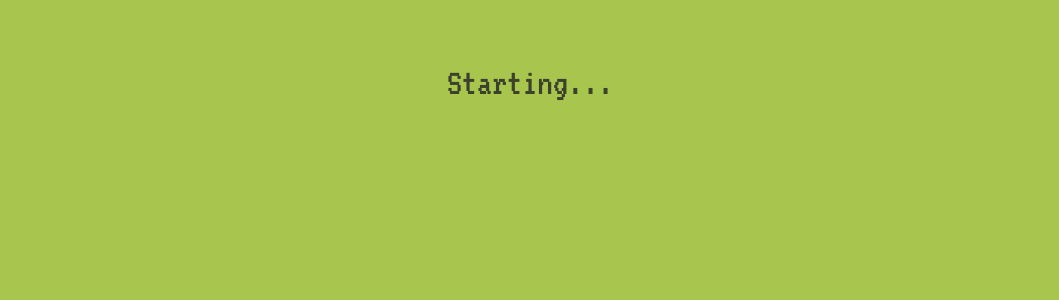
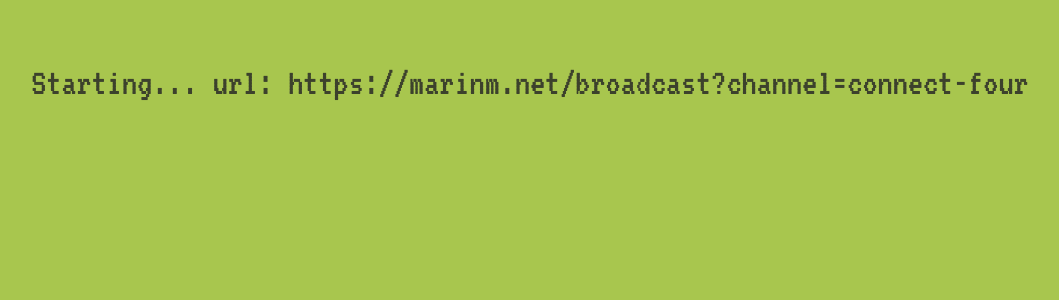
Before and after one commit to marinm/connect-four, a React (Vite) app: page / in a window 1280 px wide. Shown: the top 300 px of the page, without its empty margins (110-1169 px from the left). Built offline with nearby package versions, Linux system fonts and the light colour scheme.

Commit message:
pass socket context

```diff
--- a/src/App.tsx
+++ b/src/App.tsx
@@ -1,8 +1,18 @@
 import "./App.css";
 import { Pages } from "./components/Pages";
+import { useEasyWebSocket } from "./hooks/useEasyWebSocket";
+import { valid } from "./logic/valid";
+import { SocketContext } from "./contexts/SocketContext";
+
+const SERVER_URL = "https://marinm.net/broadcast?channel=connect-four";
 
 function App() {
-    return <Pages />;
+    const socket = useEasyWebSocket({ url: SERVER_URL, valid });
+    return (
+        <SocketContext.Provider value={socket}>
+            <Pages />
+        </SocketContext.Provider>
+    );
 }
 
 export default App;
--- a/src/components/Pages.tsx
+++ b/src/components/Pages.tsx
@@ -1,11 +1,13 @@
-import { useState } from "react";
+import { useContext, useState } from "react";
+import { SocketContext } from "../contexts/SocketContext";
 
 export function Pages() {
     const [page] = useState<string>("start");
+    const socket = useContext(SocketContext);
 
     switch (page) {
         case "start":
-            return "Starting...";
+            return "Starting... url: " + socket?.url;
     }
 
     return "Error";
--- /dev/null
+++ b/src/contexts/SocketContext.ts
@@ -0,0 +1,4 @@
+import { createContext } from "react";
+import { EasyWebSocket } from "../hooks/useEasyWebSocket";
+
+export const SocketContext = createContext<null | EasyWebSocket>(null);
--- /dev/null
+++ b/src/logic/valid.ts
@@ -0,0 +1,5 @@
+import { Message } from "../hooks/useEasyWebSocket";
+
+export function valid(message: Message) {
+    return message != null;
+}
```
